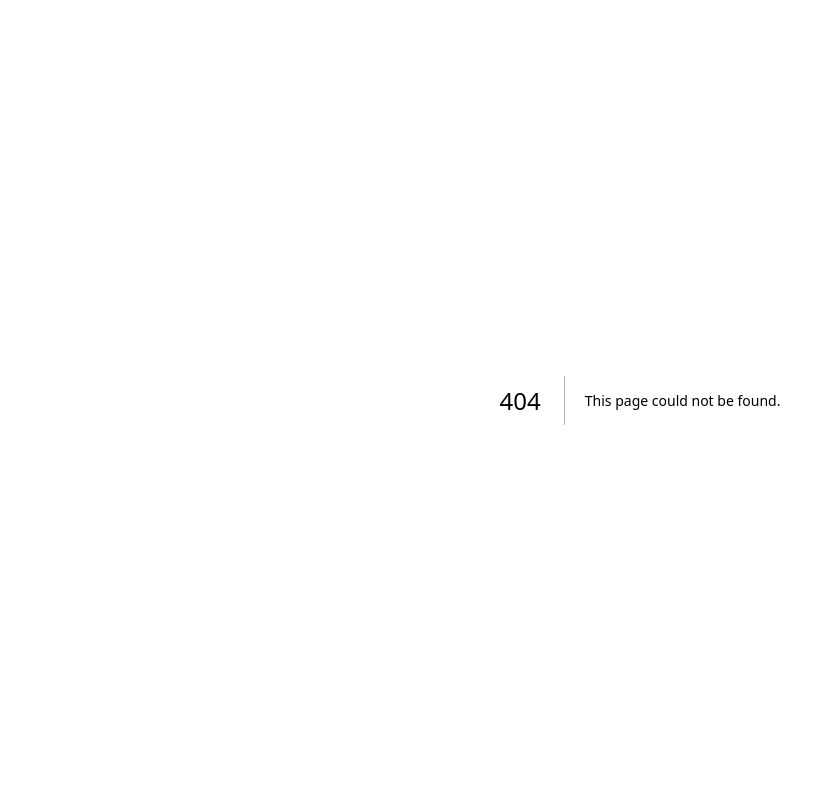
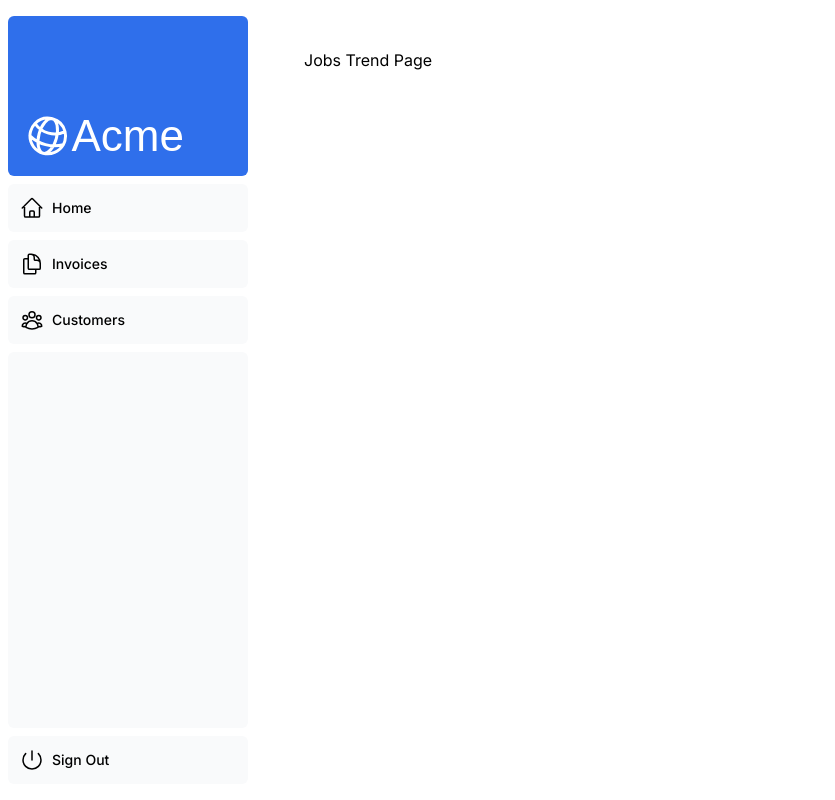
Before and after one commit to Marini83/nextjs-dashboard, a Next.js app: page /dashboard/jobs in a window 1280 px wide. Before the commit this address had no page. Shown: the whole page, without its empty margins (0-835 px from the left). Built offline with nearby package versions, Linux system fonts and the light colour scheme; a web font is replaced by a local one.

Commit message:
prior to adding jobs functionality

```diff
--- a/app/dashboard/customers/page.tsx
+++ /dev/null
@@ -1,3 +0,0 @@
-export default function Page() {
-    return <p>Customers Page</p>;
-  }
--- /dev/null
+++ b/app/dashboard/jobs/page.tsx
@@ -0,0 +1,3 @@
+export default function Page() {
+    return <p>Jobs Trend Page</p>;
+  }
```
Also changed, not shown: app/ui/jobs/jobs.tsx (added).
